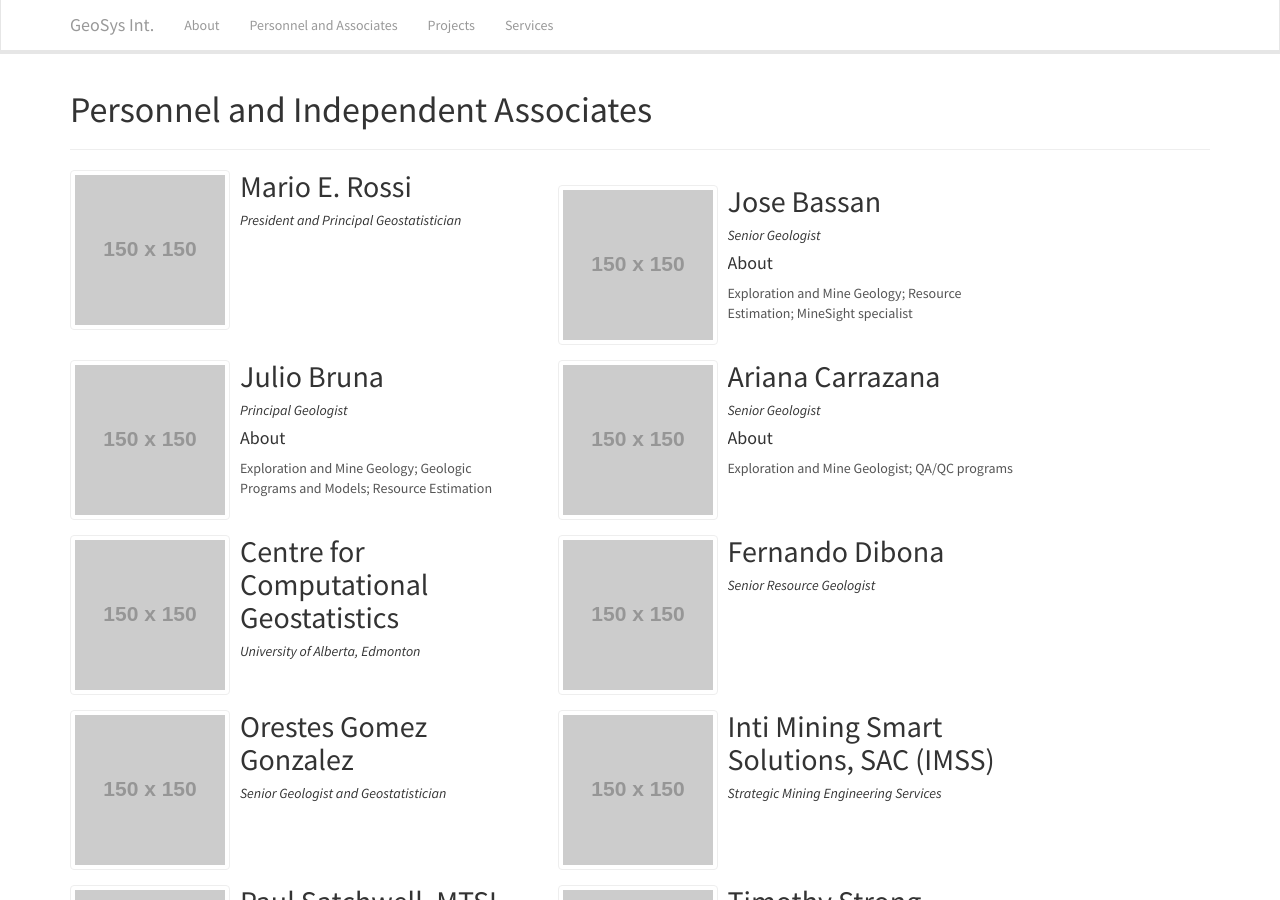
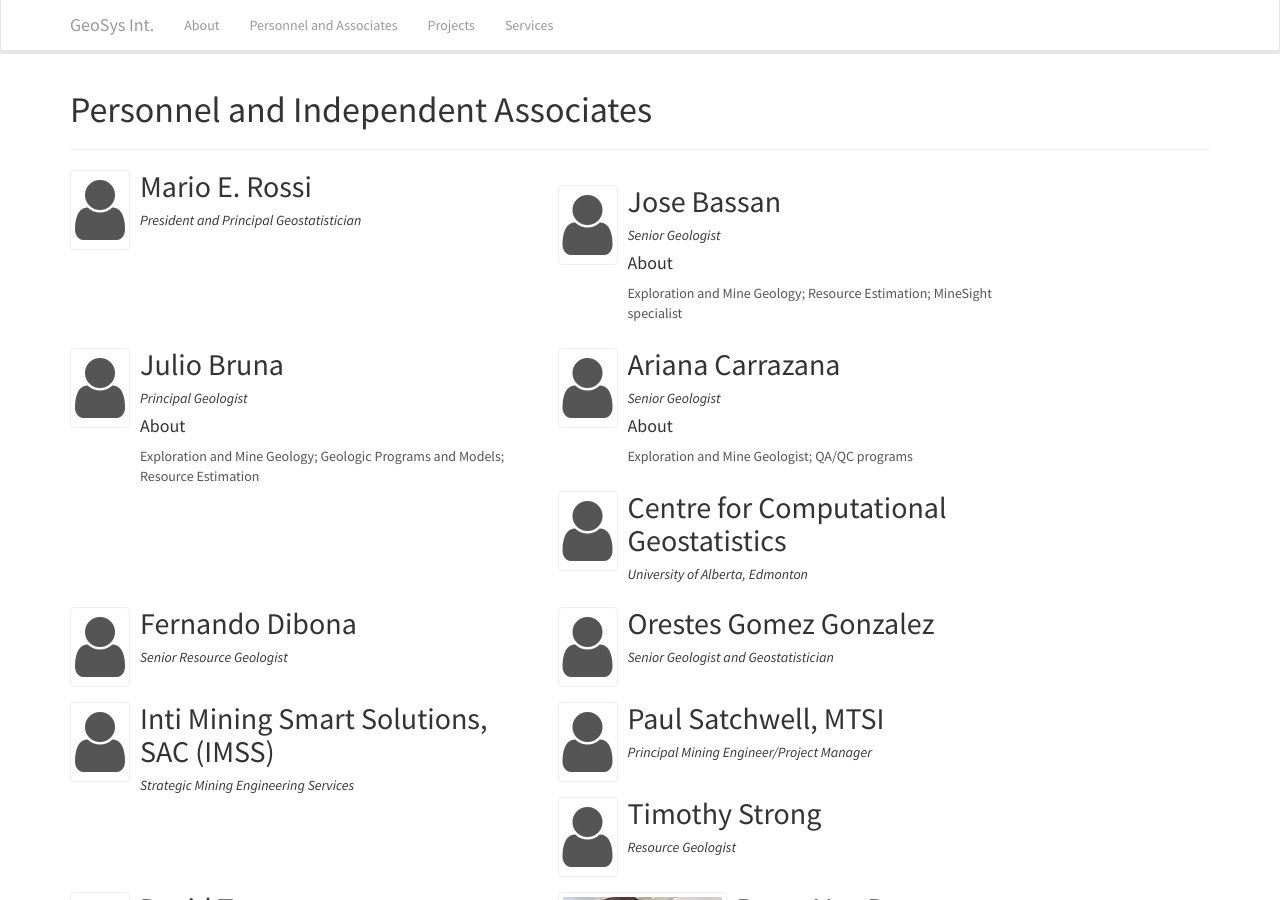
Before and after one commit to marioerossi/geosysint, a Jekyll site: the page built from personnel.html, in a window 1280 px wide and 900 px high. Built offline with Jekyll 4.4.1, drawn with Linux system fonts in a browser that asks for light colours; nearby versions of some CDN libraries.

Commit message:
Lots of small fixes

```diff
--- a/_includes/navigation.html
+++ b/_includes/navigation.html
@@ -10,7 +10,7 @@
                     <span class="icon-bar"></span>
                     <span class="icon-bar"></span>
                 </button>
-                <a class="navbar-brand" href="{{ site.baseurl }}/">{{ site.title }}</a>
+                <a class="navbar-brand pull-left" href="{{ site.baseurl }}/">{{ site.title }} <!-- Put brand logo here --></a>
             </div>
             <!-- Collect the nav links, forms, and other content for toggling -->
             <div class="collapse navbar-collapse" id="bs-example-navbar-collapse-1">
--- a/personnel.html
+++ b/personnel.html
@@ -12,9 +12,13 @@ permalink: /personnel/
     <ul class="media-list">
         {% for member in site.data.members %}
         <li class="media col-lg-5 col-md-6">
-            <div class="media-left media-middle">
+            <div class="media-left media-top">
                 {% if member.link %}<a href="{{ member.link }}" target="_blank">{% endif %}
-                    <img style="max-width: none;" class="media-object img-responsive img-thumbnail" src="{% if member.image %}{{ site.baseurl }}/img/members/{{ member.image }}{% else %}http://placehold.it/150x150{% endif %}" alt="{{ member.name }}">
+                    {% if member.image %}
+                    <img class="media-object img-thumbnail" src="{{ site.baseurl }}/img/members/{{ member.image }}" alt="{{ member.name }}">
+                    {% else %}
+                    <i class="media-object img-thumbnail fa fa-user fa-5x"></i>
+                    {% endif %}
                 {% if member.link %}</a>{% endif %}
             </div>
             <div class="media-body">
--- a/services.html
+++ b/services.html
@@ -85,7 +85,7 @@ permalink: /services/
             <div class="panel-heading">
                 <span class="fa-stack fa-5x">
                         <i class="fa fa-circle fa-stack-2x text-primary"></i>
-                        <i class="fa fa-database fa-stack-1x fa-inverse"></i>
+                        <i class="fa fa-tasks fa-stack-1x fa-inverse"></i>
                 </span>
             </div>
             <div class="panel-body">
```
Also changed, not shown: _projects/geographic-information-system-services/arcview-application-development/index.md (+14 -6 lines), _projects/geographic-information-system-services/arcview-application-development/main-mnu.gif (deleted), _projects/geographic-information-system-services/arcview-application-development/main-mnu.png (added), _projects/geographic-information-system-services/arcview-application-development/qgwm-vw.gif (deleted), _projects/geographic-information-system-services/arcview-application-development/qgwm-vw.png (added), _projects/geographic-information-system-services/arcview-application-development/util.gif (deleted), _projects/geographic-information-system-services/arcview-application-development/util.png (added), _projects/geographic-information-system-services/arcview-application-development/video.gif (deleted), _projects/geographic-information-system-services/arcview-application-development/video.png (added), _projects/geographic-information-system-services/arcview-application-development/xsec.gif (deleted), _projects/geographic-information-system-services/arcview-application-development/xsec.png (added).
